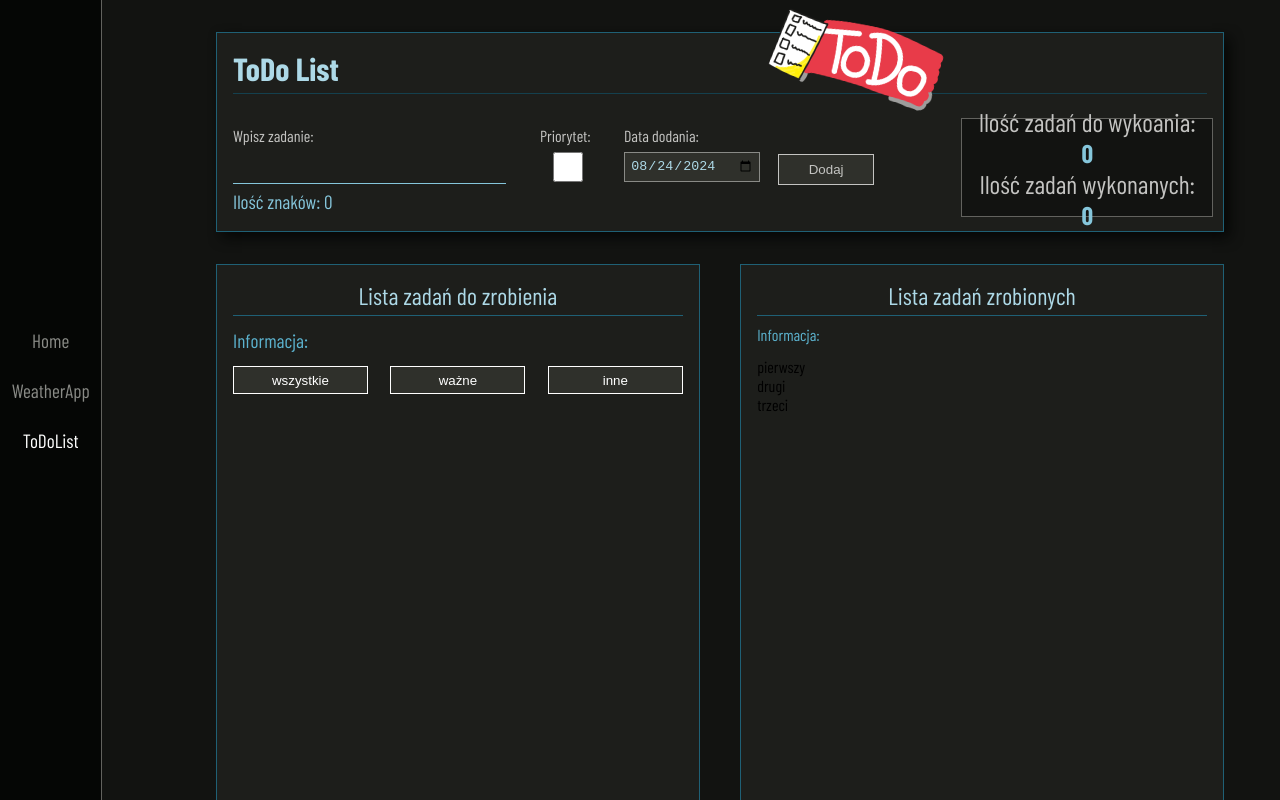
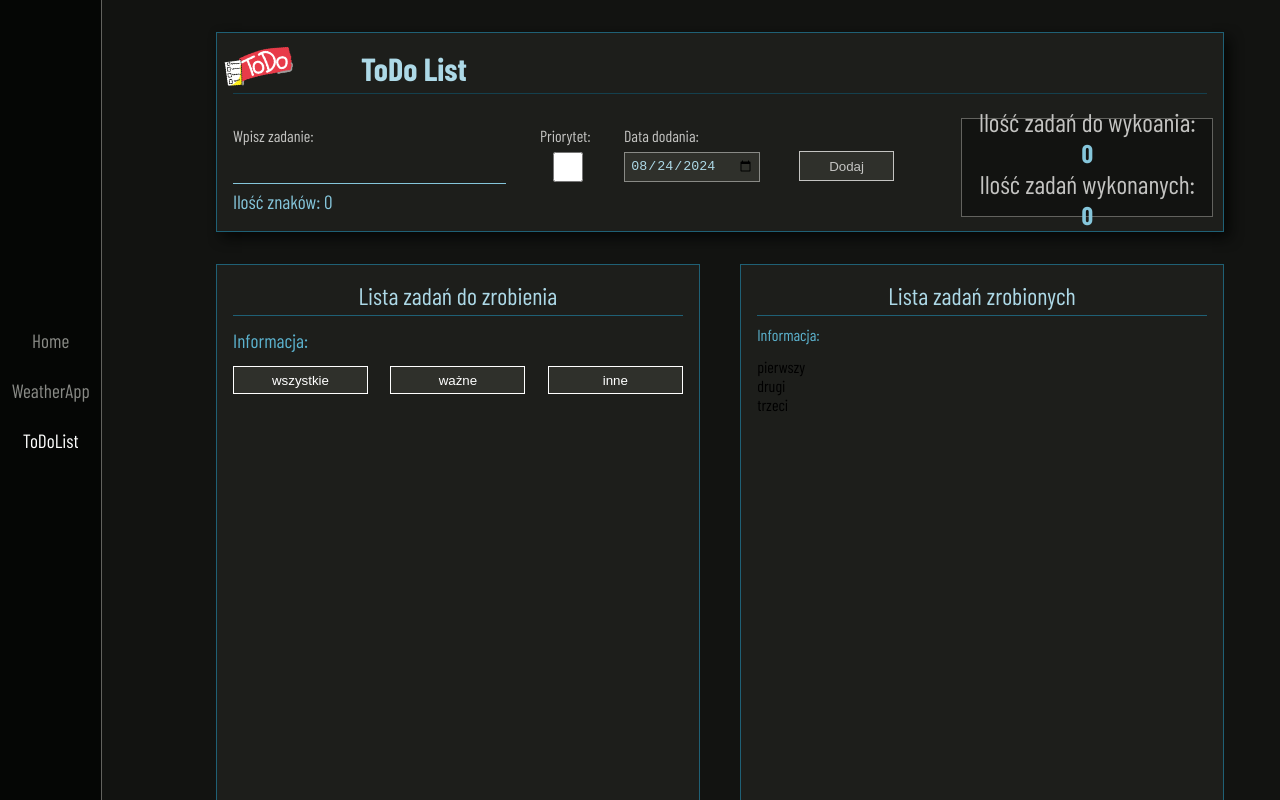
Before and after one commit to Scorpion19702022/01_REACT_VARIOUS_PROJECTS, a React (Create React App) app: page /ToDoList in a window 1280 px wide. Built offline with nearby package versions, Linux system fonts and the light colour scheme; a web font is replaced by a local one.

Commit message:
corrected styles i component IputToDo for desktop

```diff
--- a/src/Components/ToDoList/Style/InputsToDoList.module.css
+++ b/src/Components/ToDoList/Style/InputsToDoList.module.css
@@ -163,17 +163,17 @@
 	.heading {
 		font-size: 2em;
 		margin-bottom: 1em;
-		padding-bottom: 0.2em;
+		padding: 0em 0em 0.2em 4em;
 		border-bottom: 0.04em solid var(--color-color08);
 		align-self: flex-start;
 	}
 
 	.todo_icon {
-		top: -8%;
-		right: 28%;
+		top: 8%;
+		left: 0.6%;
 		z-index: 1;
-		width: 17%;
-		transform: rotate(12deg);
+		width: 7%;
+		transform: rotate(-18deg);
 	}
 
 	.wrapper_inputs {
@@ -236,14 +236,14 @@
 	.box_btn {
 		width: 20%;
 		display: flex;
-		flex-direction: column;
+		justify-content: center;
 		align-self: center;
 	}
 
 	.btn_added_task {
 		width: 70%;
 		padding: 0.5em;
-		margin-bottom: 0.5em;
+		margin-bottom: 1em;
 		position: relative;
 		background-color: var(--color-dark06);
 		z-index: 1;
```
